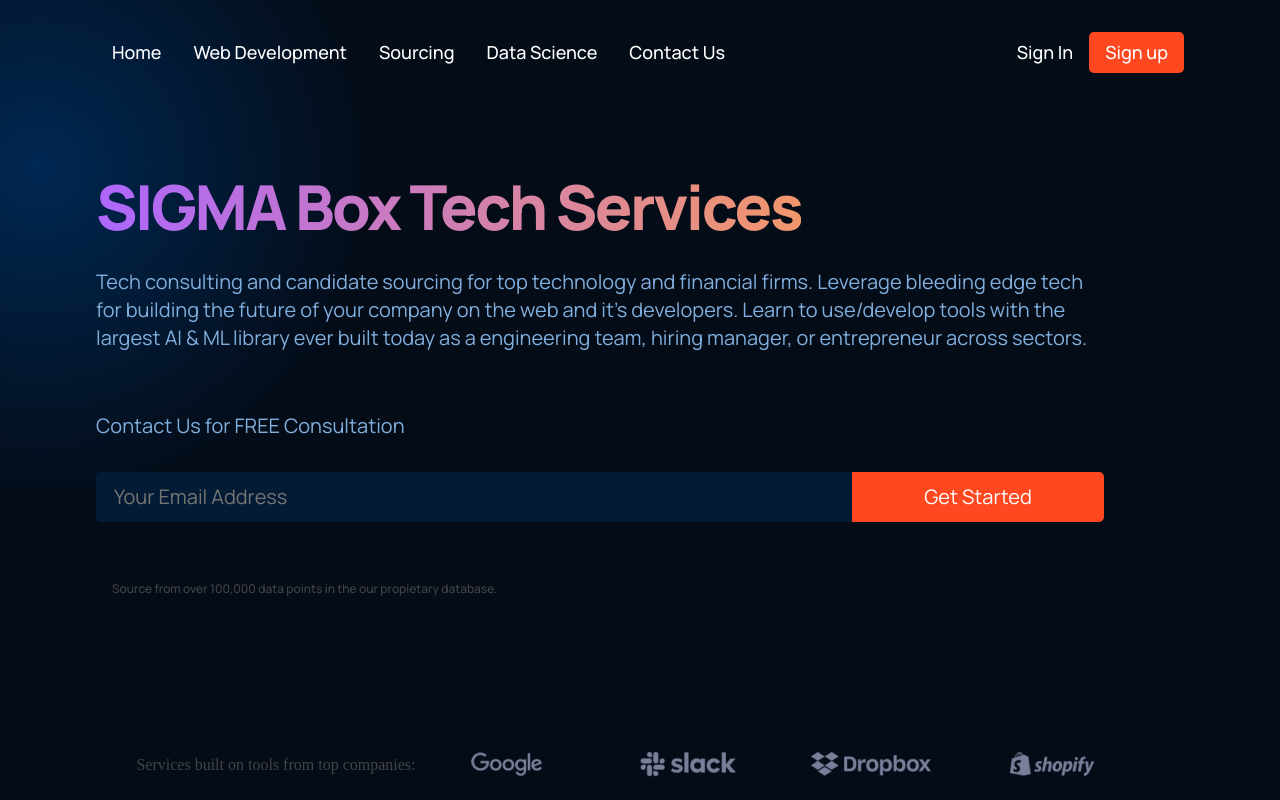
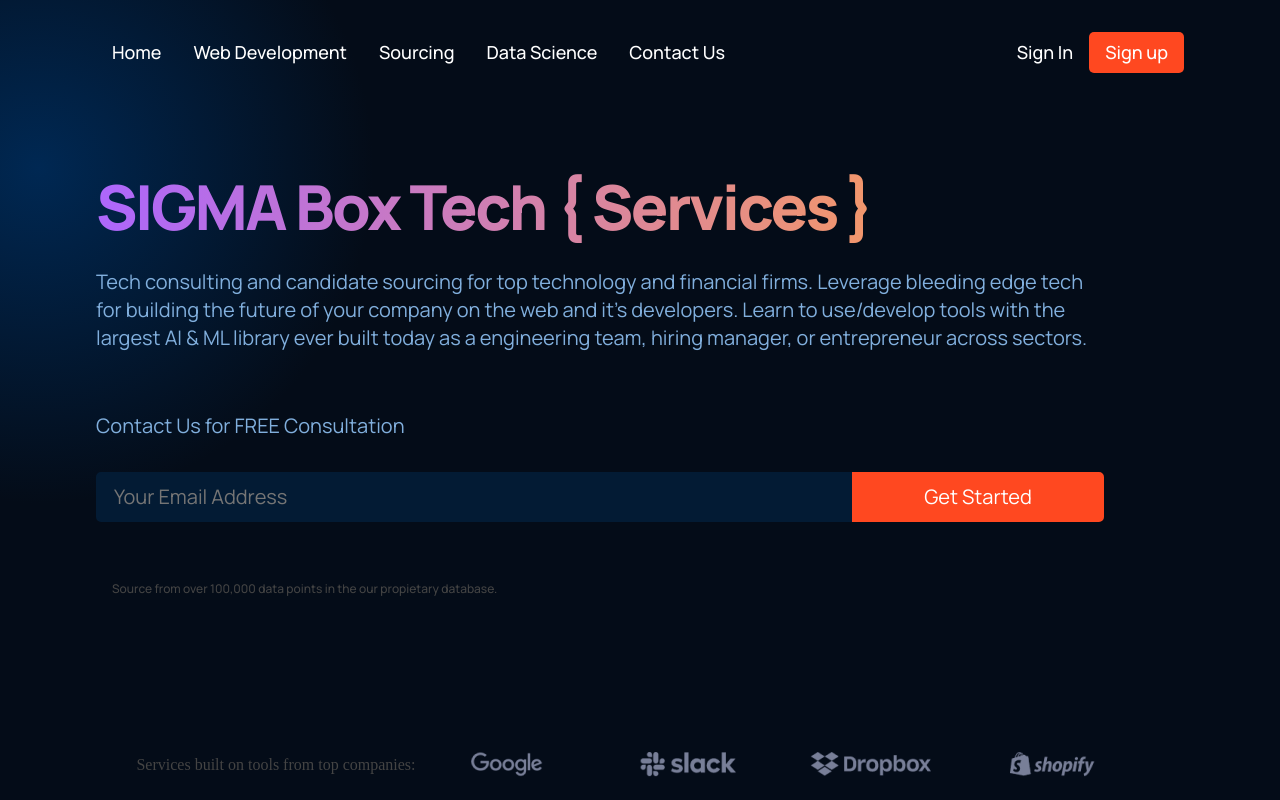
Before and after one commit to nottolivc/modern-ui, a React (Create React App) app: page / in a window 1280 px wide. Shown: the top 800 px of the page. Built offline with nearby package versions, Linux system fonts and the light colour scheme.

Commit message:
add staging for text modification and ab testing services

```diff
--- a/src/containers/header/Header.jsx
+++ b/src/containers/header/Header.jsx
@@ -7,7 +7,7 @@ import './header.css';
 const Header = () => (
   <div className="gpt3__header section__padding" id="home">
     <div className="gpt3__header-content">
-      <h1 className="gradient__text">SIGMA Box Tech Services</h1>
+      <h1 className="gradient__text">SIGMA Box Tech <span>&#x7B;</span> Services <span>&#x7D;</span></h1>
       <p>Tech consulting and candidate sourcing for top technology and financial firms.
         Leverage bleeding edge tech for building the future of your company on the web and it's developers.
         Learn to use/develop tools with the largest AI & ML library ever built today as a engineering team, hiring manager,
```
